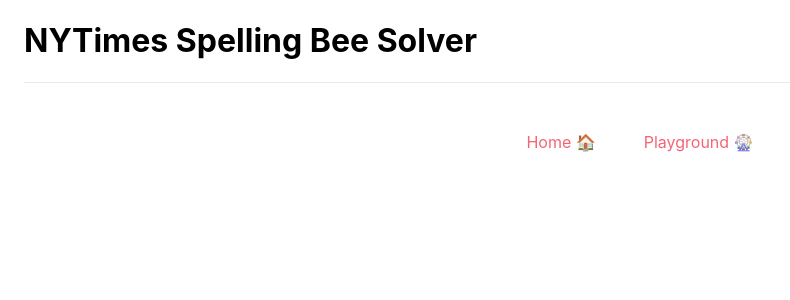
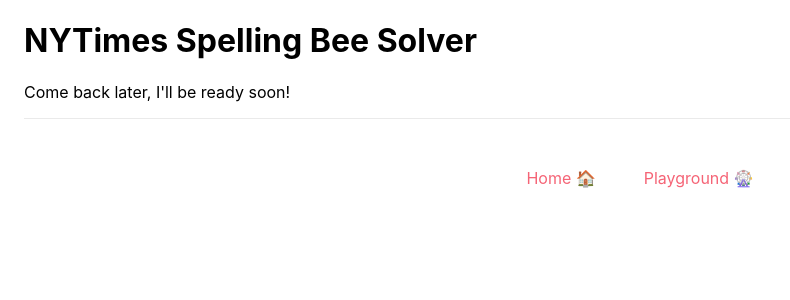
Before and after one commit to tmccall8829/mccall, a Next.js app: page /playground/bee in a window 1280 px wide. Shown: the top 300 px of the page, without its empty margins (0-790 px from the left). Built offline with nearby package versions, Linux system fonts and the light colour scheme.

Commit message:
add temp message to spelling bee page

```diff
--- a/pages/playground/bee.js
+++ b/pages/playground/bee.js
@@ -12,6 +12,9 @@
                 <h1>
                     {pageTitle}
                 </h1>
+		<p>
+	    	    Come back later, I'll be ready soon!
+	    	</p>
             </div>
         </Layout>
     )
```
